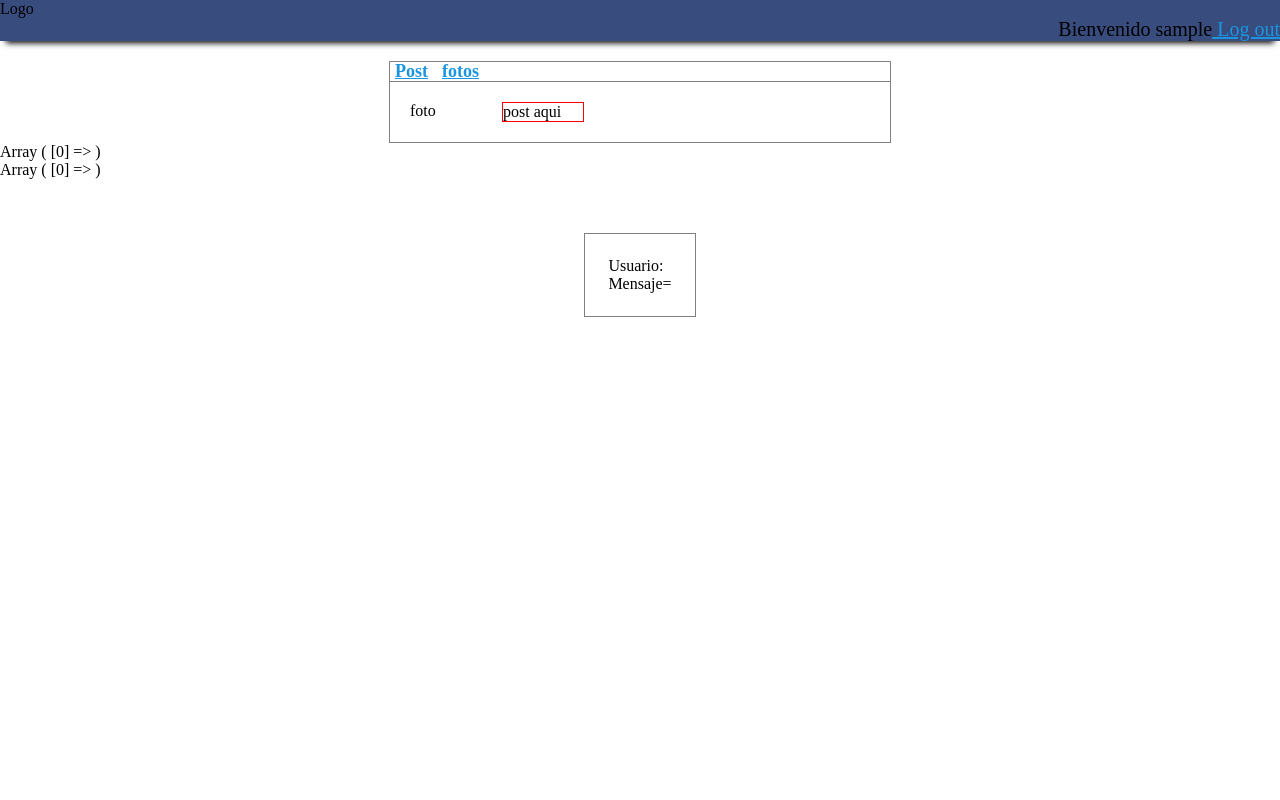
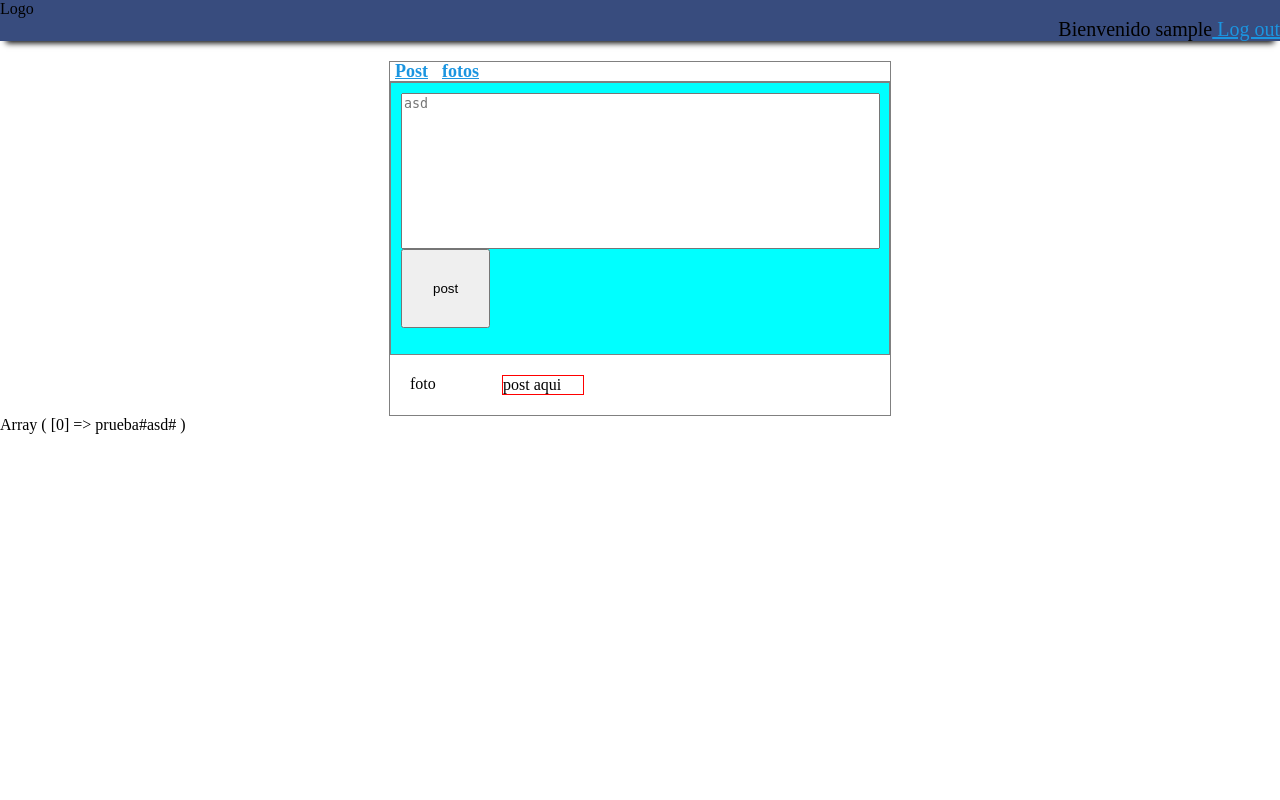
Before and after one commit to AinRuizDorado/red-social, a PHP site: page /main.php in a window 1280 px wide. Run offline with PHP 8.4, Linux system fonts and the light colour scheme; the visitor is signed in with stand-in values (Sample User, id 1); data that the repository does not hold is empty.

Commit message:
Main.js creation of post fixed

```diff
--- a/main.css
+++ b/main.css
@@ -34,6 +34,11 @@ html {
 	flex-wrap: wrap;
 	padding: 20px;
 }
+.containerheader{
+	border: 1px solid grey;
+	background-color: cyan;
+	padding: 10px;
+}
 .contenido {
 	display: flex;
 	width: 80px;
@@ -47,7 +52,7 @@ html {
 }
 header {
 	text-align: right;
-	background-color: ;
+	background-color: grey;
 }
 span {
 	overflow: auto;
@@ -76,3 +81,12 @@ body {
 .spamtable{
 	border-bottom: 1px solid grey;
 }
+textarea {
+	/* will prevent resizing */
+	resize: none;
+
+ }
+ .prueba {
+
+	padding: 30px;
+ }
--- a/main.php
+++ b/main.php
@@ -1,6 +1,16 @@
+<!-- la idea seria atajar el formulario y hacer validaciones javascript
+para atajar el formulario, en el tag FORM metes un onsubmit="mi_funcion(); return false;"
+y despues creas una funcion mi_funcion que levante parametros desde el html y se fije si estan vacios
+si alguno esta vacio "return false"
+(((en el onsubmit no va el return false, sino nunca se manda)))
+la idea tambien seria que si algun campo este mal, javascript ponga display BLOCK sobre algun div escondido que diga "falta el nombre"
+todo esto, en el html tenes que ponerlo en un tag <script> </script>
+podes probar si funciona poniendo simplemente un alert("hola"); -->
+
 <html>
 <head>
 	<LINK REL=StyleSheet HREF="main.css" TYPE="text/css">
+	<script src="main.js"></script>
 	<title>Red Social</title>
 	<meta http-equiv="Content-Type" content="text/html; charset=UTF-8"/>
 </head>
@@ -30,6 +40,12 @@
 			<div class="spamtable">
 				<span> <a href="">Post</a></span> <span> <a href="">fotos</a></span>
 			</div>
+			<div class="containerheader">
+				<form action="post.php" method="post">
+					<textarea name="mensaje" cols="57" rows="10" placeholder="asd"></textarea>
+					<input type="Submit" value="post" class="prueba">
+				</form>
+			</div>
 			<div class="container">
 				<div class="foto">foto</div>
 				<div class="contenido">post aqui</div>
@@ -42,23 +58,24 @@ $postear = file_get_contents('postear.txt');
 
 $post = explode('@', $postear);
 print_r($post);
-	echo "<table class=tablecenter> ";
+/* 	echo "<table class=tablecenter> ";
 
 foreach ($post as $postear) {
 	$post = explode("#", $postear);
 	echo "<br>";
-	print_r($post);
 	echo "<br>";
 	echo "<br>";
 	echo "<br>";
 	echo "<br>";
 	echo "<tr>";
-	echo "<td>"."Usuario:".$post[1]."<br>"." Mensaje= ".$post[0]."</td>";
-	echo "</tr>";
+	/* echo "<td>"."Usuario:".$post[1]."<br>"." Mensaje= ".$post[0]."</td>"; */
+/* 	echo "</tr>";
+
 }
-echo "</table>";
+echo "</table>"; */
 ?>
 </div>
+
 </body>
 </body>
 </html>
--- a/postear.txt
+++ b/postear.txt
@@ -0,0 +1 @@
+prueba#asd#
--- a/usuarios.txt
+++ b/usuarios.txt
@@ -1 +1 @@
-max#213iop@dokko#group@
+ain#ainain@
```
Also changed, not shown: main.js (added, +8 -0 lines), post.php (added, +14 -0 lines).
